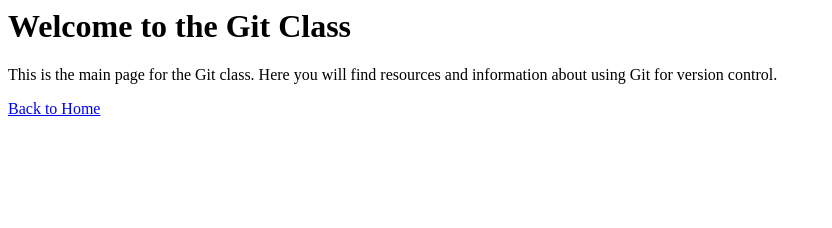
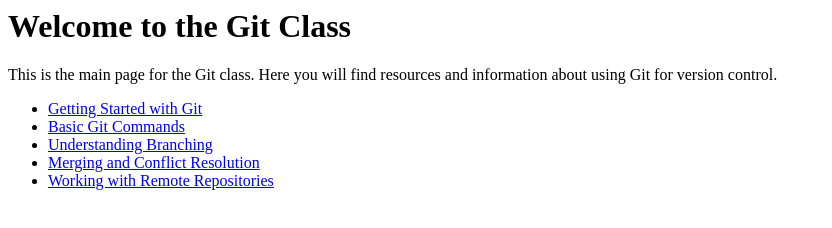
Before and after one commit to olubusade/git-class, a plain HTML site: page index.html in a window 1280 px wide. Shown: the whole page, without its empty margins (0-832 px from the left). Drawn offline with Linux system fonts and the light colour scheme.

Commit message:
first commit on debug branch

```diff
--- a/index.html
+++ b/index.html
@@ -6,6 +6,11 @@
         <h1>Welcome to the Git Class</h1>
         <p>This is the main page for the Git class. Here you will find resources and
         information about using Git for version control.</p>
-        <a href="#">Back to Home</a>
+        <ul>
+            <li><a href="getting-started.html">Getting Started with Git</a></li>
+            <li><a href="basic-commands.html">Basic Git Commands</a></li>
+            <li><a href="branching.html">Understanding Branching</a></li>
+            <li><a href="merging.html">Merging and Conflict Resolution</a></li>
+            <li><a href="remote-repositories.html">Working with Remote Repositories</a></li>
     </body>
 </html>
```
